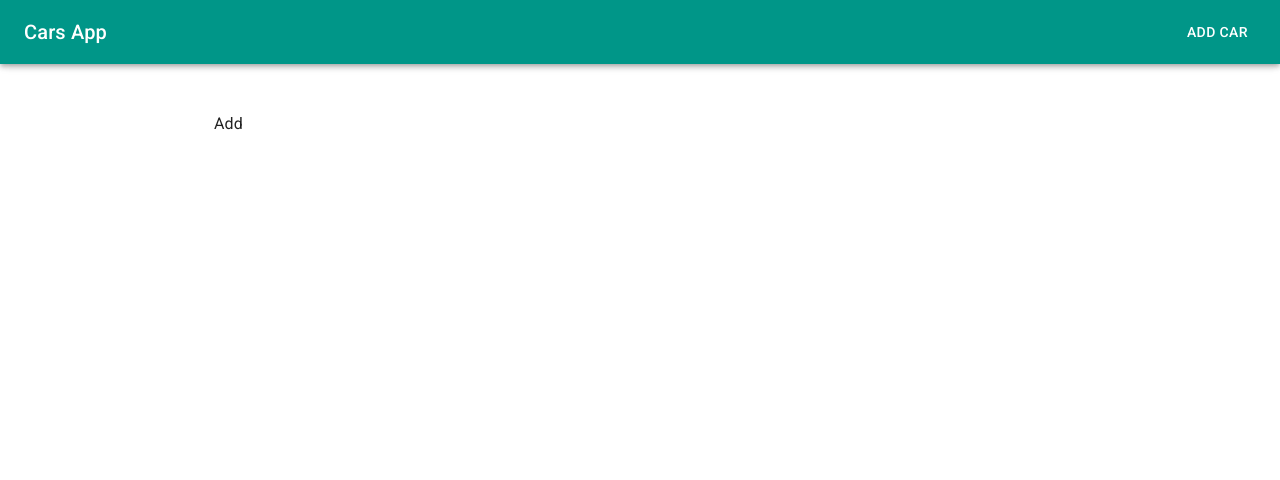
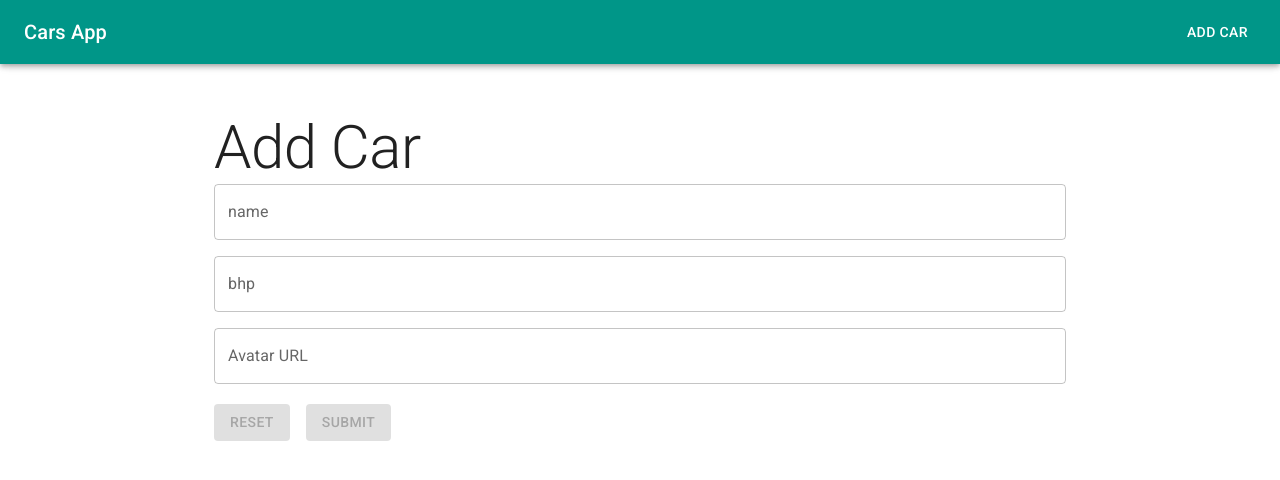
Before and after one commit to southyd12/React-App, a React (Vite) app: page /add in a window 1280 px wide. Shown: the top 480 px of the page. Built offline with nearby package versions, Linux system fonts and the light colour scheme.

Commit message:
Forms added

```diff
--- a/package.json
+++ b/package.json
@@ -12,11 +12,14 @@
     "@emotion/react": "^11.10.6",
     "@emotion/styled": "^11.10.6",
     "@fontsource/roboto": "^4.5.8",
+    "@hookform/resolvers": "^2.9.11",
     "@mui/icons-material": "^5.11.11",
     "@mui/material": "^5.11.11",
     "react": "^18.2.0",
     "react-dom": "^18.2.0",
-    "react-router-dom": "^6.8.2"
+    "react-hook-form": "^7.43.3",
+    "react-router-dom": "^6.8.2",
+    "yup": "^1.0.2"
   },
   "devDependencies": {
     "@types/react": "^18.0.27",
--- /dev/null
+++ b/src/components/forms/CarForm.jsx
@@ -0,0 +1,126 @@
+import React, { useEffect } from "react";
+import { useForm, Controller } from "react-hook-form";
+// import CircularProgress from "@mui/material/CircularProgress";
+import * as yup from "yup";
+import { yupResolver } from "@hookform/resolvers/yup";
+import { TextField, Button } from "@mui/material";
+
+const schema = yup.object().shape({
+  name: yup.string().max(30).required(),
+  bhp: yup.number().integer().positive().max(5000).required(),
+  avatar_url: yup.string().url(),
+}).required();
+
+const defaults = {
+  name: "",
+  bhp: "",
+  avatar_url: "",
+};
+
+export default function CarForm({ car, submitHandler }) {
+  // console.log(car);
+
+const {
+  handleSubmit,
+  formState: { errors, isValid, isDirty, isSubmitting },
+  reset,
+  control,
+} = useForm({
+  resolver: yupResolver(schema),
+  mode: "onChange",
+  defaultValues: car || defaults,
+});
+
+useEffect(() => {
+  // console.log('useeffect', car);
+  if (car) {
+    reset(car);
+  }
+}, [car, reset]);
+
+const formRowStyle = {
+  marginBlockEnd: "1em",
+};
+
+let submitFn = (vals) => {
+  reset();
+  car ? submitHandler(car._id, vals) : submitHandler(vals);
+};
+
+return (
+  /* "handleSubmit" will validate your inputs before invoking "onSubmit" */
+  <form onSubmit={handleSubmit(submitFn)}>
+    <div style={formRowStyle}>
+        <Controller
+          control={control}
+          name="name"
+          defaultValue={""}
+          render={({ field }) => (
+            <TextField
+              type="name"
+              {...field}
+              label="name"
+              fullWidth
+              error={!!errors.name}
+              helperText={errors.name?.message}
+            />
+          )}
+        />
+      </div>
+      <div style={formRowStyle}>
+        <Controller
+          control={control}
+          name="bhp"
+          defaultValue={""}
+          render={({ field }) => (
+            <TextField
+              type="number"
+              fullWidth
+              error={!!errors.bhp}
+              {...field}
+              label="bhp"
+              pattern={/[0-9]{1,4}/}
+              helperText={errors.bhp?.message}
+            />
+          )}
+        />
+      </div>
+      <div style={formRowStyle}>
+        <Controller
+          control={control}
+          name="avatar_url"
+          defaultValue={""}
+          render={({ field }) => (
+            <TextField
+              fullWidth
+              type="text"
+              error={!!errors.avatar_url}
+              {...field}
+              label="Avatar URL"
+              helperText={errors.avatar_url?.message}
+            />
+          )}
+        />
+      </div>
+      <div style={{ marginTop: 20 }}>
+        <Button
+          type="reset"
+          onClick={() => reset()}
+          variant="contained"
+          sx={{ mr: 2 }}
+          disabled={!isDirty}
+        >
+          Reset
+        </Button>
+        <Button
+          type="submit"
+          primary="true"
+          variant="contained"
+          disabled={isSubmitting || !isDirty || (isDirty && !isValid)}
+        >
+          Submit
+        </Button>
+      </div>
+  </form>
+  );
+}
--- a/src/pages/Add.jsx
+++ b/src/pages/Add.jsx
@@ -1,9 +1,17 @@
 import React from 'react'
+import Typography from '@mui/material/Typography';
+import CarForm from '../components/forms/CarForm';
 
 function Add() {
   return (
     <>
-      <div>Add</div>
+      <Typography
+         variant="h2"
+         component="h1"
+        >
+        Add Car
+      </Typography>
+      <CarForm />
     </>
   );
 }
--- a/src/pages/Update.jsx
+++ b/src/pages/Update.jsx
@@ -1,11 +1,19 @@
 import React from 'react'
 import { useParams } from 'react-router-dom'
+import Typography from '@mui/material/Typography';
+import CarForm from '../components/forms/CarForm';
 
 function Update() {
   const {id} = useParams();
   return (
     <>
-      <div>Update {id}</div>
+      <Typography
+         variant="h2"
+         component="h1"
+        >
+        Update Car
+      </Typography>
+      <CarForm />
     </>
   )
 }
```
Also changed, not shown: 1 other file (tests, documents, lock files or other folders).
